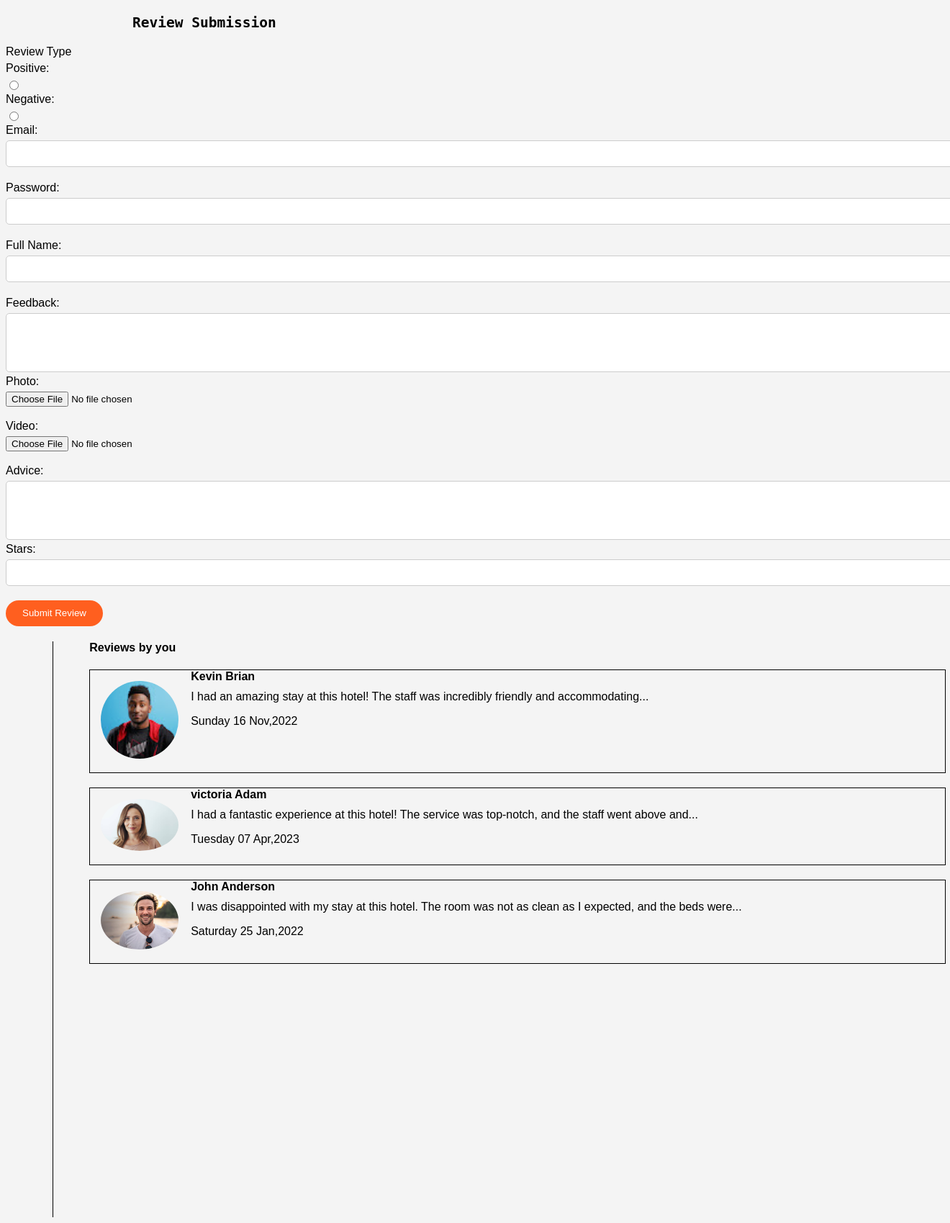
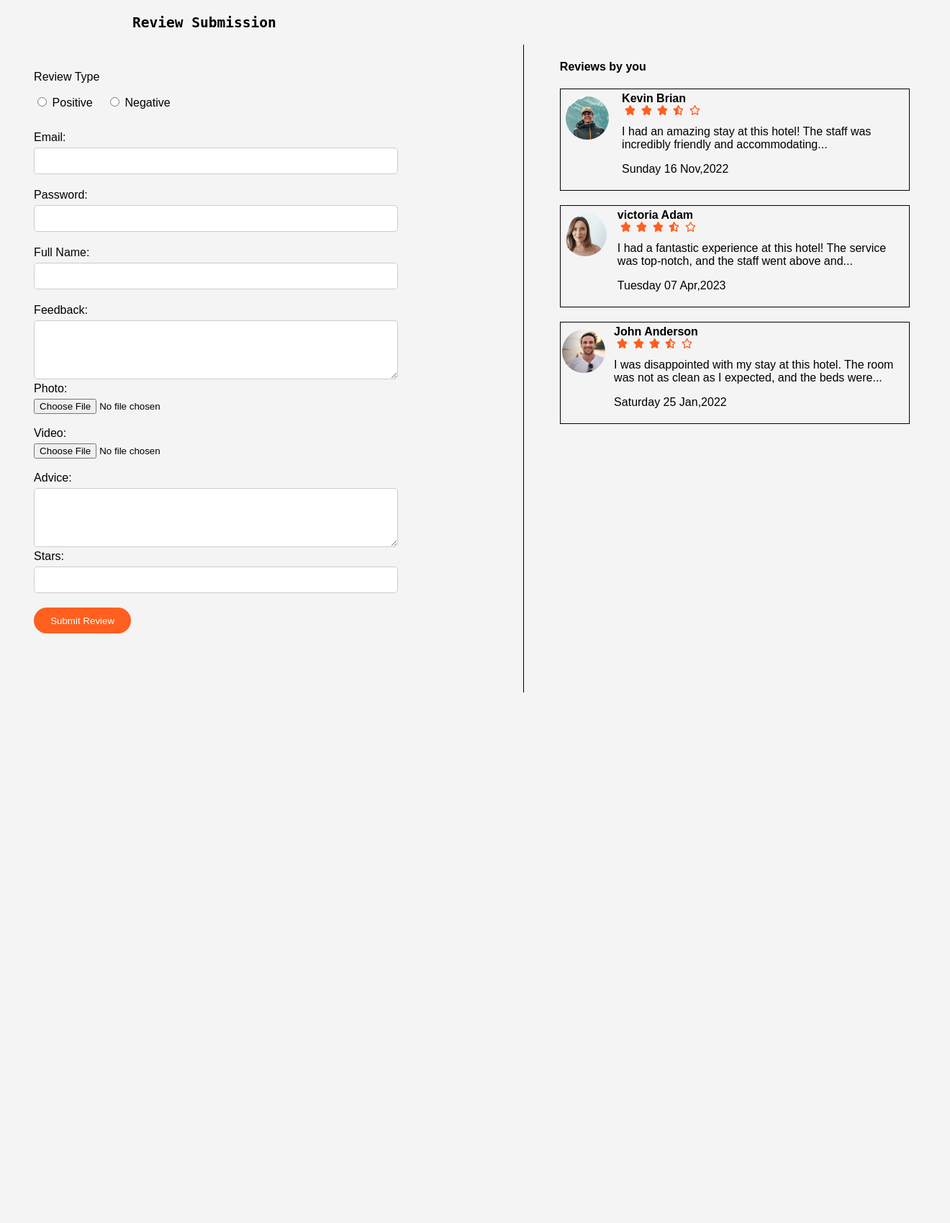
Before and after one commit to oddegen/MIREN-hotel_reviewing_website, a PHP site: page /review.html in a window 1320 px wide; the page is wider, and only the part inside the window is pictured. Shown: that part at 72% size. After the commit the page ends 962 px from the top of that part, so only its background shows below. Run offline with PHP 8.4, Linux system fonts and the light colour scheme.

Commit message:
final review submission page

```diff
--- a/Review Submission page/review.css
+++ b/Review Submission page/review.css
@@ -3,6 +3,17 @@ img {
   max-width: 100%;
 }
 
+.container{
+  display:flex;
+
+}
+.checkbox{
+  margin-bottom:30px ;
+}
+.checkbox-group{
+  display: inline;
+  padding-right:15px;
+}
 .review-submission {
   display: flex;
 }
@@ -19,11 +30,11 @@ body {
 
 .right-section {
   flex: 1;
-  padding-left: 50px;
+  padding:0 50px;
 }
 .vline {
   border-left: 1px solid black;
-  height: 800px;
+  height: 900px;
   margin-left: 5%;
 }
 
@@ -94,22 +105,34 @@ input[type="checkbox"] {
 
 .review-box {
   display: flex;
-  align-items: flex-start;
+  align-items: center;
   margin-bottom: 20px;
   width: 100%;
   border: 0.01px solid black;
   margin: 20px auto;
+  gap: 10px;
 }
 
 .profile-picture {
   width: 120px;
-  margin-right: 20px;
+  height:120px;
+  padding:10px 0;
+  display:flex;
+  /* align-items: center; */
+  justify-content: center;
+  /* border-radius: 50%; */
+  /* overflow: hidden; */
+  /* margin-right: 20px; */
 }
 
 .profile {
-  width: 90%;
-  border-radius: 50%;
-  margin: 15px 15px;
+  /* width: 100%; */
+  height:60px;
+  width:60px;
+  border-radius: 70%;
+
+  /* margin: 15px 15px; */
+  object-fit: cover;
 }
 
 .name {
@@ -119,3 +142,17 @@ input[type="checkbox"] {
 .review-text {
   margin-top: 10px;
 }
+
+
+@media (max-width:1000px){
+  .container{
+    flex-direction: column;
+    gap:50px;
+  }
+  .vline {
+    border-top: 1px solid black;
+    height: 0;
+    margin: 5%;
+    width:100%;
+  }
+}
--- a/Review Submission page/review.html
+++ b/Review Submission page/review.html
@@ -5,22 +5,25 @@
 
   <meta charset="UTF-8">
   <meta name="viewport" content="width=device-width, initial-scale=1.0">
-  <link rel="stylesheet" href="/Review Submission page/review.css">
+  <link rel="stylesheet" href="./review.css">
   <title>Review Submission page</title>
 </head>
 <body>
+  <h2><pre>               Review Submission         </pre></h2>
   <div class="container">
-    <h2><pre>               Review Submission         </pre></h2>
-    <form action="results.html" method="GET">
+    <form class="left-section" action="#" method="GET">
       <div class="checkbox">
-        <label>Review Type</label>
+        <p>Review Type</p>
         <div class="checkbox-group">
-        <label for="positive">Positive:</label>
             <input type="radio" id="positive" name="choice" value="positive">
+            <label class="checkk" for="positive">Positive</label>
+        </div>
+        <div class="checkbox-group">
+          <input type="radio" id="negative" name="choice" value="negative">
+          <label class="checkk" for="negative">Negative</label>
 
-      <label for="negative">Negative:</label>
-      <input type="radio" id="negative" name="choice" value="negative">
-      </div></div>
+        </div>
+      </div>
       <label for="email">Email:</label>
       <input type="email" id="email" name="email" required>
 
@@ -49,17 +52,54 @@
 
                 <button type="submit">Submit Review</button>
     </form>
-            </div><div class="vline">
+
+    <div class="vline"></div>
     <div class="right-section">
+
       <h4>Reviews by you</h4>
       <div class="review-box">
         <div class="profile-picture">
-                  <img class="profile" src="profile-picture/profile-1.jpeg">
+
+          <img class="profile" src="./profile-picture/ben-den-engelsen-YUu9UAcOKZ4-unsplash.jpg">
         </div>
         <div class="review-content">
           <h4 class="name">Kevin Brian</h4>
+          <div>
+            <svg class="star" xmlns="http://www.w3.org/2000/svg" height="14" width="18" viewBox="0 0 384 512">
+              <path
+                fill="rgb(255, 95, 31)"
+                d="M316.9 18C311.6 7 300.4 0 288.1 0s-23.4 7-28.8 18L195 150.3 51.4 171.5c-12 1.8-22 10.2-25.7 21.7s-.7 24.2 7.9 32.7L137.8 329 113.2 474.7c-2 12 3 24.2 12.9 31.3s23 8 33.8 2.3l128.3-68.5 128.3 68.5c10.8 5.7 23.9 4.9 33.8-2.3s14.9-19.3 12.9-31.3L438.5 329 542.7 225.9c8.6-8.5 11.7-21.2 7.9-32.7s-13.7-19.9-25.7-21.7L381.2 150.3 316.9 18z"
+                />
+            </svg>
+            <svg class="star" xmlns="http://www.w3.org/2000/svg" height="14" width="18" viewBox="0 0 384 512">
+              <path
+                fill="rgb(255, 95, 31)"
+                d="M316.9 18C311.6 7 300.4 0 288.1 0s-23.4 7-28.8 18L195 150.3 51.4 171.5c-12 1.8-22 10.2-25.7 21.7s-.7 24.2 7.9 32.7L137.8 329 113.2 474.7c-2 12 3 24.2 12.9 31.3s23 8 33.8 2.3l128.3-68.5 128.3 68.5c10.8 5.7 23.9 4.9 33.8-2.3s14.9-19.3 12.9-31.3L438.5 329 542.7 225.9c8.6-8.5 11.7-21.2 7.9-32.7s-13.7-19.9-25.7-21.7L381.2 150.3 316.9 18z"
+                />
+            </svg>
+            <svg class="star" xmlns="http://www.w3.org/2000/svg" height="14" width="18" viewBox="0 0 384 512">
+              <path
+                fill="rgb(255, 95, 31)"
+                d="M316.9 18C311.6 7 300.4 0 288.1 0s-23.4 7-28.8 18L195 150.3 51.4 171.5c-12 1.8-22 10.2-25.7 21.7s-.7 24.2 7.9 32.7L137.8 329 113.2 474.7c-2 12 3 24.2 12.9 31.3s23 8 33.8 2.3l128.3-68.5 128.3 68.5c10.8 5.7 23.9 4.9 33.8-2.3s14.9-19.3 12.9-31.3L438.5 329 542.7 225.9c8.6-8.5 11.7-21.2 7.9-32.7s-13.7-19.9-25.7-21.7L381.2 150.3 316.9 18z"
+                />
+            </svg>
+            <svg class="star" xmlns="http://www.w3.org/2000/svg" height="14" width="18" viewBox="0 0 384 512">
+              <path
+                fill="rgb(255, 95, 31)"
+                d="M288 376.4l.1-.1 26.4 14.1 85.2 45.5-16.5-97.6-4.8-28.7 20.7-20.5 70.1-69.3-96.1-14.2-29.3-4.3-12.9-26.6L288.1 86.9l-.1 .3V376.4zm175.1 98.3c2 12-3 24.2-12.9 31.3s-23 8-33.8 2.3L288.1 439.8 159.8 508.3C149 514 135.9 513.1 126 506s-14.9-19.3-12.9-31.3L137.8 329 33.6 225.9c-8.6-8.5-11.7-21.2-7.9-32.7s13.7-19.9 25.7-21.7L195 150.3 259.4 18c5.4-11 16.5-18 28.8-18s23.4 7 28.8 18l64.3 132.3 143.6 21.2c12 1.8 22 10.2 25.7 21.7s.7 24.2-7.9 32.7L438.5 329l24.6 145.7z"
+                />
+            </svg>
+            <svg class="star" xmlns="http://www.w3.org/2000/svg" height="14" width="18" viewBox="0 0 384 512">
+              <path
+                fill="rgb(255, 95, 31)"
+                d="M287.9 0c9.2 0 17.6 5.2 21.6 13.5l68.6 141.3 153.2 22.6c9 1.3 16.5 7.6 19.3 16.3s.5 18.1-5.9 24.5L433.6 328.4l26.2 155.6c1.5 9-2.2 18.1-9.7 23.5s-17.3 6-25.3 1.7l-137-73.2L151 509.1c-8.1 4.3-17.9 3.7-25.3-1.7s-11.2-14.5-9.7-23.5l26.2-155.6L31.1 218.2c-6.5-6.4-8.7-15.9-5.9-24.5s10.3-14.9 19.3-16.3l153.2-22.6L266.3 13.5C270.4 5.2 278.7 0 287.9 0zm0 79L235.4 187.2c-3.5 7.1-10.2 12.1-18.1 13.3L99 217.9 184.9 303c5.5 5.5 8.1 13.3 6.8 21L171.4 443.7l105.2-56.2c7.1-3.8 15.6-3.8 22.6 0l105.2 56.2L384.2 324.1c-1.3-7.7 1.2-15.5 6.8-21l85.9-85.1L358.6 200.5c-7.8-1.2-14.6-6.1-18.1-13.3L287.9 79z"
+                />
+            </svg>
+
+          </div>
           <p class="review-text">I had an amazing stay at this hotel! The staff was incredibly friendly and accommodating...</p>
-                  <p>Sunday 16 Nov,2022</p> </div>
+          <p>Sunday 16 Nov,2022</p>
+        </div>
       </div>
       <div class="review-box">
         <div class="profile-picture">
@@ -67,17 +107,89 @@
         </div>
         <div class="review-content">
           <h4 class="name">victoria Adam</h4>
+          <div>
+            <svg class="star" xmlns="http://www.w3.org/2000/svg" height="14" width="18" viewBox="0 0 384 512">
+              <path
+                fill="rgb(255, 95, 31)"
+                d="M316.9 18C311.6 7 300.4 0 288.1 0s-23.4 7-28.8 18L195 150.3 51.4 171.5c-12 1.8-22 10.2-25.7 21.7s-.7 24.2 7.9 32.7L137.8 329 113.2 474.7c-2 12 3 24.2 12.9 31.3s23 8 33.8 2.3l128.3-68.5 128.3 68.5c10.8 5.7 23.9 4.9 33.8-2.3s14.9-19.3 12.9-31.3L438.5 329 542.7 225.9c8.6-8.5 11.7-21.2 7.9-32.7s-13.7-19.9-25.7-21.7L381.2 150.3 316.9 18z"
+                />
+            </svg>
+            <svg class="star" xmlns="http://www.w3.org/2000/svg" height="14" width="18" viewBox="0 0 384 512">
+              <path
+                fill="rgb(255, 95, 31)"
+                d="M316.9 18C311.6 7 300.4 0 288.1 0s-23.4 7-28.8 18L195 150.3 51.4 171.5c-12 1.8-22 10.2-25.7 21.7s-.7 24.2 7.9 32.7L137.8 329 113.2 474.7c-2 12 3 24.2 12.9 31.3s23 8 33.8 2.3l128.3-68.5 128.3 68.5c10.8 5.7 23.9 4.9 33.8-2.3s14.9-19.3 12.9-31.3L438.5 329 542.7 225.9c8.6-8.5 11.7-21.2 7.9-32.7s-13.7-19.9-25.7-21.7L381.2 150.3 316.9 18z"
+                />
+            </svg>
+            <svg class="star" xmlns="http://www.w3.org/2000/svg" height="14" width="18" viewBox="0 0 384 512">
+              <path
+                fill="rgb(255, 95, 31)"
+                d="M316.9 18C311.6 7 300.4 0 288.1 0s-23.4 7-28.8 18L195 150.3 51.4 171.5c-12 1.8-22 10.2-25.7 21.7s-.7 24.2 7.9 32.7L137.8 329 113.2 474.7c-2 12 3 24.2 12.9 31.3s23 8 33.8 2.3l128.3-68.5 128.3 68.5c10.8 5.7 23.9 4.9 33.8-2.3s14.9-19.3 12.9-31.3L438.5 329 542.7 225.9c8.6-8.5 11.7-21.2 7.9-32.7s-13.7-19.9-25.7-21.7L381.2 150.3 316.9 18z"
+                />
+            </svg>
+            <svg class="star" xmlns="http://www.w3.org/2000/svg" height="14" width="18" viewBox="0 0 384 512">
+              <path
+                fill="rgb(255, 95, 31)"
+                d="M288 376.4l.1-.1 26.4 14.1 85.2 45.5-16.5-97.6-4.8-28.7 20.7-20.5 70.1-69.3-96.1-14.2-29.3-4.3-12.9-26.6L288.1 86.9l-.1 .3V376.4zm175.1 98.3c2 12-3 24.2-12.9 31.3s-23 8-33.8 2.3L288.1 439.8 159.8 508.3C149 514 135.9 513.1 126 506s-14.9-19.3-12.9-31.3L137.8 329 33.6 225.9c-8.6-8.5-11.7-21.2-7.9-32.7s13.7-19.9 25.7-21.7L195 150.3 259.4 18c5.4-11 16.5-18 28.8-18s23.4 7 28.8 18l64.3 132.3 143.6 21.2c12 1.8 22 10.2 25.7 21.7s.7 24.2-7.9 32.7L438.5 329l24.6 145.7z"
+                />
+            </svg>
+            <svg class="star" xmlns="http://www.w3.org/2000/svg" height="14" width="18" viewBox="0 0 384 512">
+              <path
+                fill="rgb(255, 95, 31)"
+                d="M287.9 0c9.2 0 17.6 5.2 21.6 13.5l68.6 141.3 153.2 22.6c9 1.3 16.5 7.6 19.3 16.3s.5 18.1-5.9 24.5L433.6 328.4l26.2 155.6c1.5 9-2.2 18.1-9.7 23.5s-17.3 6-25.3 1.7l-137-73.2L151 509.1c-8.1 4.3-17.9 3.7-25.3-1.7s-11.2-14.5-9.7-23.5l26.2-155.6L31.1 218.2c-6.5-6.4-8.7-15.9-5.9-24.5s10.3-14.9 19.3-16.3l153.2-22.6L266.3 13.5C270.4 5.2 278.7 0 287.9 0zm0 79L235.4 187.2c-3.5 7.1-10.2 12.1-18.1 13.3L99 217.9 184.9 303c5.5 5.5 8.1 13.3 6.8 21L171.4 443.7l105.2-56.2c7.1-3.8 15.6-3.8 22.6 0l105.2 56.2L384.2 324.1c-1.3-7.7 1.2-15.5 6.8-21l85.9-85.1L358.6 200.5c-7.8-1.2-14.6-6.1-18.1-13.3L287.9 79z"
+                />
+            </svg>
+
+          </div>
           <p class="review-text">I had a fantastic experience at this hotel! The service was top-notch, and the staff went above and...</p>
-                      <p>Tuesday 07 Apr,2023</p></div>
-                       </div><div class="review-box">
+          <p>Tuesday 07 Apr,2023</p>
+        </div>
+      </div>
+      <div class="review-box">
         <div class="profile-picture">
           <img class="profile" src="profile-picture/profile-3.jpg">
         </div>
         <div class="review-content">
           <h4 class="name">John Anderson</h4>
+          <div>
+            <svg class="star" xmlns="http://www.w3.org/2000/svg" height="14" width="18" viewBox="0 0 384 512">
+              <path
+                fill="rgb(255, 95, 31)"
+                d="M316.9 18C311.6 7 300.4 0 288.1 0s-23.4 7-28.8 18L195 150.3 51.4 171.5c-12 1.8-22 10.2-25.7 21.7s-.7 24.2 7.9 32.7L137.8 329 113.2 474.7c-2 12 3 24.2 12.9 31.3s23 8 33.8 2.3l128.3-68.5 128.3 68.5c10.8 5.7 23.9 4.9 33.8-2.3s14.9-19.3 12.9-31.3L438.5 329 542.7 225.9c8.6-8.5 11.7-21.2 7.9-32.7s-13.7-19.9-25.7-21.7L381.2 150.3 316.9 18z"
+                />
+            </svg>
+            <svg class="star" xmlns="http://www.w3.org/2000/svg" height="14" width="18" viewBox="0 0 384 512">
+              <path
+                fill="rgb(255, 95, 31)"
+                d="M316.9 18C311.6 7 300.4 0 288.1 0s-23.4 7-28.8 18L195 150.3 51.4 171.5c-12 1.8-22 10.2-25.7 21.7s-.7 24.2 7.9 32.7L137.8 329 113.2 474.7c-2 12 3 24.2 12.9 31.3s23 8 33.8 2.3l128.3-68.5 128.3 68.5c10.8 5.7 23.9 4.9 33.8-2.3s14.9-19.3 12.9-31.3L438.5 329 542.7 225.9c8.6-8.5 11.7-21.2 7.9-32.7s-13.7-19.9-25.7-21.7L381.2 150.3 316.9 18z"
+                />
+            </svg>
+            <svg class="star" xmlns="http://www.w3.org/2000/svg" height="14" width="18" viewBox="0 0 384 512">
+              <path
+                fill="rgb(255, 95, 31)"
+                d="M316.9 18C311.6 7 300.4 0 288.1 0s-23.4 7-28.8 18L195 150.3 51.4 171.5c-12 1.8-22 10.2-25.7 21.7s-.7 24.2 7.9 32.7L137.8 329 113.2 474.7c-2 12 3 24.2 12.9 31.3s23 8 33.8 2.3l128.3-68.5 128.3 68.5c10.8 5.7 23.9 4.9 33.8-2.3s14.9-19.3 12.9-31.3L438.5 329 542.7 225.9c8.6-8.5 11.7-21.2 7.9-32.7s-13.7-19.9-25.7-21.7L381.2 150.3 316.9 18z"
+                />
+            </svg>
+            <svg class="star" xmlns="http://www.w3.org/2000/svg" height="14" width="18" viewBox="0 0 384 512">
+              <path
+                fill="rgb(255, 95, 31)"
+                d="M288 376.4l.1-.1 26.4 14.1 85.2 45.5-16.5-97.6-4.8-28.7 20.7-20.5 70.1-69.3-96.1-14.2-29.3-4.3-12.9-26.6L288.1 86.9l-.1 .3V376.4zm175.1 98.3c2 12-3 24.2-12.9 31.3s-23 8-33.8 2.3L288.1 439.8 159.8 508.3C149 514 135.9 513.1 126 506s-14.9-19.3-12.9-31.3L137.8 329 33.6 225.9c-8.6-8.5-11.7-21.2-7.9-32.7s13.7-19.9 25.7-21.7L195 150.3 259.4 18c5.4-11 16.5-18 28.8-18s23.4 7 28.8 18l64.3 132.3 143.6 21.2c12 1.8 22 10.2 25.7 21.7s.7 24.2-7.9 32.7L438.5 329l24.6 145.7z"
+                />
+            </svg>
+            <svg class="star" xmlns="http://www.w3.org/2000/svg" height="14" width="18" viewBox="0 0 384 512">
+              <path
+                fill="rgb(255, 95, 31)"
+                d="M287.9 0c9.2 0 17.6 5.2 21.6 13.5l68.6 141.3 153.2 22.6c9 1.3 16.5 7.6 19.3 16.3s.5 18.1-5.9 24.5L433.6 328.4l26.2 155.6c1.5 9-2.2 18.1-9.7 23.5s-17.3 6-25.3 1.7l-137-73.2L151 509.1c-8.1 4.3-17.9 3.7-25.3-1.7s-11.2-14.5-9.7-23.5l26.2-155.6L31.1 218.2c-6.5-6.4-8.7-15.9-5.9-24.5s10.3-14.9 19.3-16.3l153.2-22.6L266.3 13.5C270.4 5.2 278.7 0 287.9 0zm0 79L235.4 187.2c-3.5 7.1-10.2 12.1-18.1 13.3L99 217.9 184.9 303c5.5 5.5 8.1 13.3 6.8 21L171.4 443.7l105.2-56.2c7.1-3.8 15.6-3.8 22.6 0l105.2 56.2L384.2 324.1c-1.3-7.7 1.2-15.5 6.8-21l85.9-85.1L358.6 200.5c-7.8-1.2-14.6-6.1-18.1-13.3L287.9 79z"
+                />
+            </svg>
+
+          </div>
           <p class="review-text">I was disappointed with my stay at this hotel. The room was not as clean as I expected, and the beds were...</p>
-                          <p>Saturday 25 Jan,2022</p></div>
-        </div></div>
+          <p>Saturday 25 Jan,2022</p>
+        </div>
+      </div>
+    </div>
+  </div>
+
 </body>
 
 </html>
```
Lines whose indentation alone changed are shown as unchanged.
